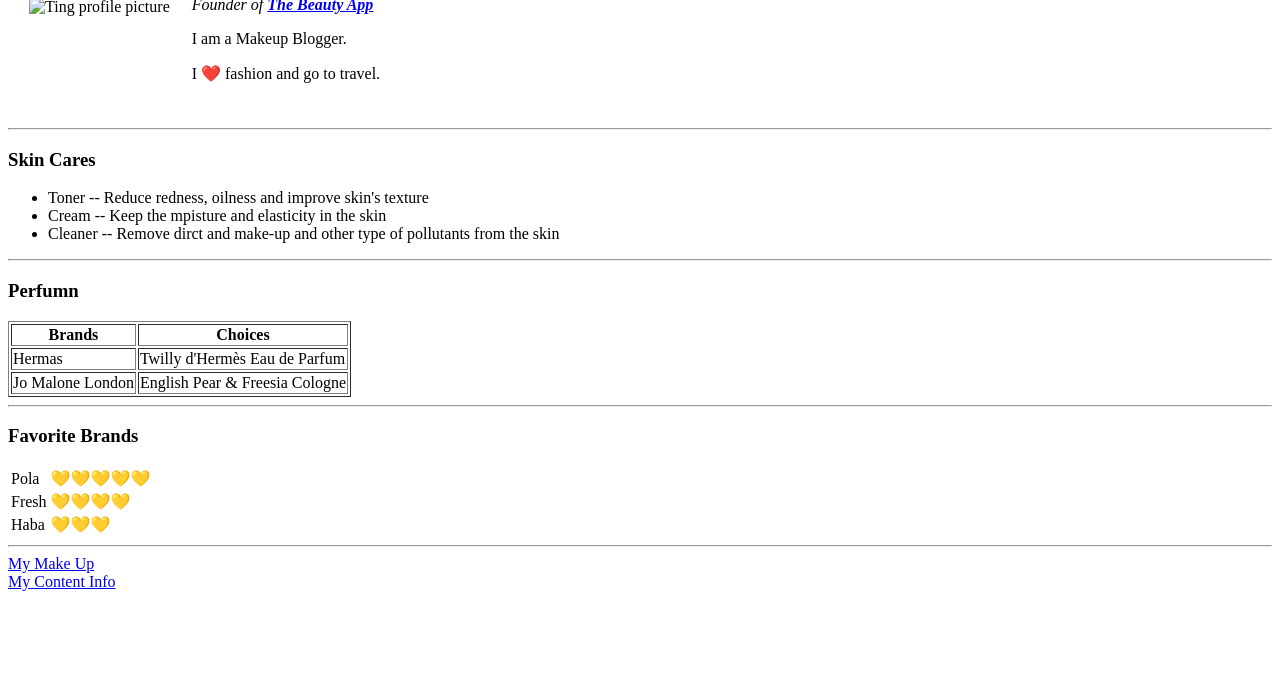
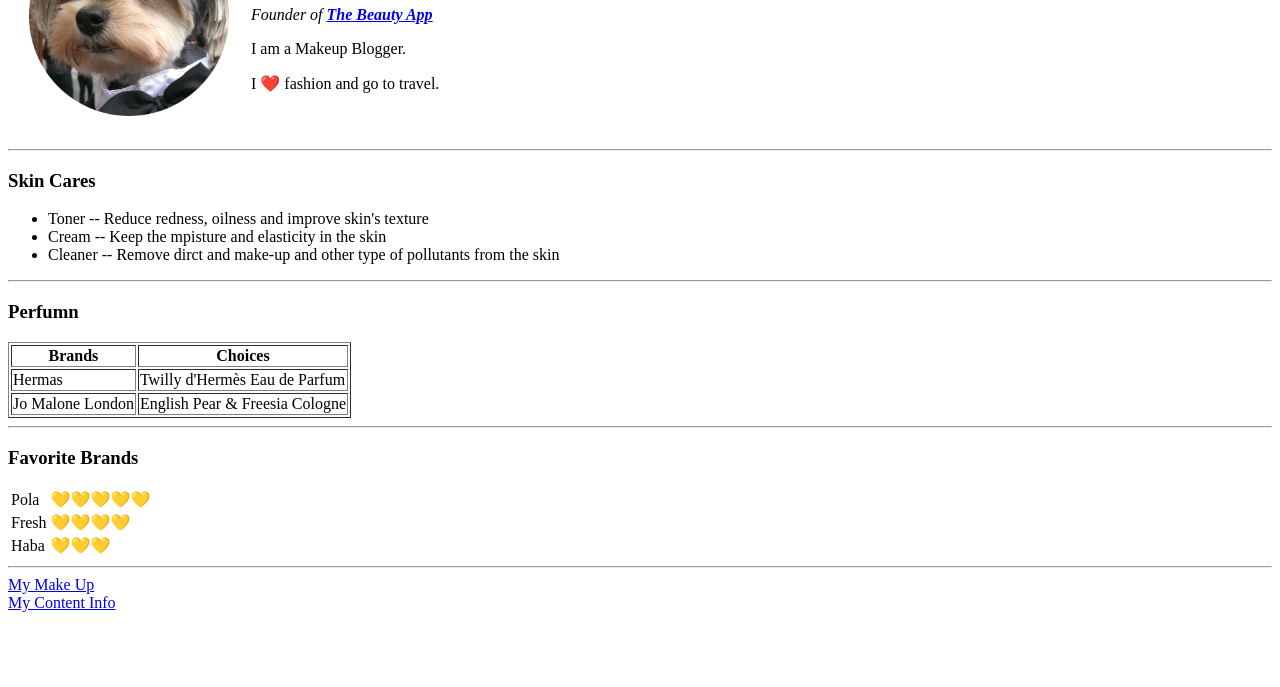
Before and after one commit to Tingg123/Beatyy, a plain HTML site: page index.html in a window 1280 px wide. Shown: the part 113-800 px from the top of the page. Drawn offline with Linux system fonts and the light colour scheme.

Commit message:
Update index.html

```diff
--- a/index.html
+++ b/index.html
@@ -7,7 +7,7 @@
   <body>
     <table cellspacing="20">
       <tr>
-        <td><img src="images/cute.png" alt="Ting profile picture" style="width:200px;height:200px;"></td>
+        <td><img src="cute.png" alt="Ting profile picture" style="width:200px;height:200px;"></td>
         <td>
           <h1>Ting Lee</h1>
           <p><em>Founder of <strong><a href="https://www.sephora.com/">The Beauty App</a></strong></em></p>
```
